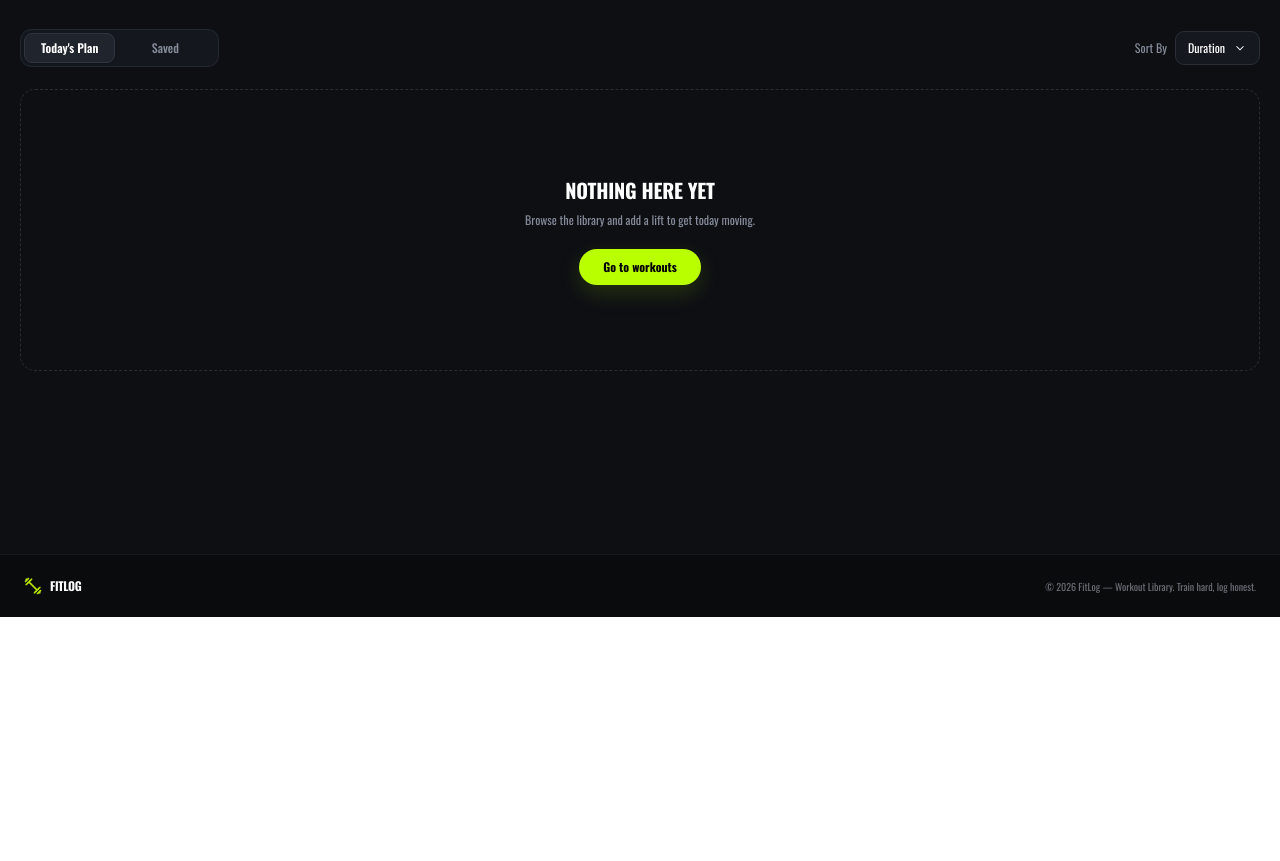
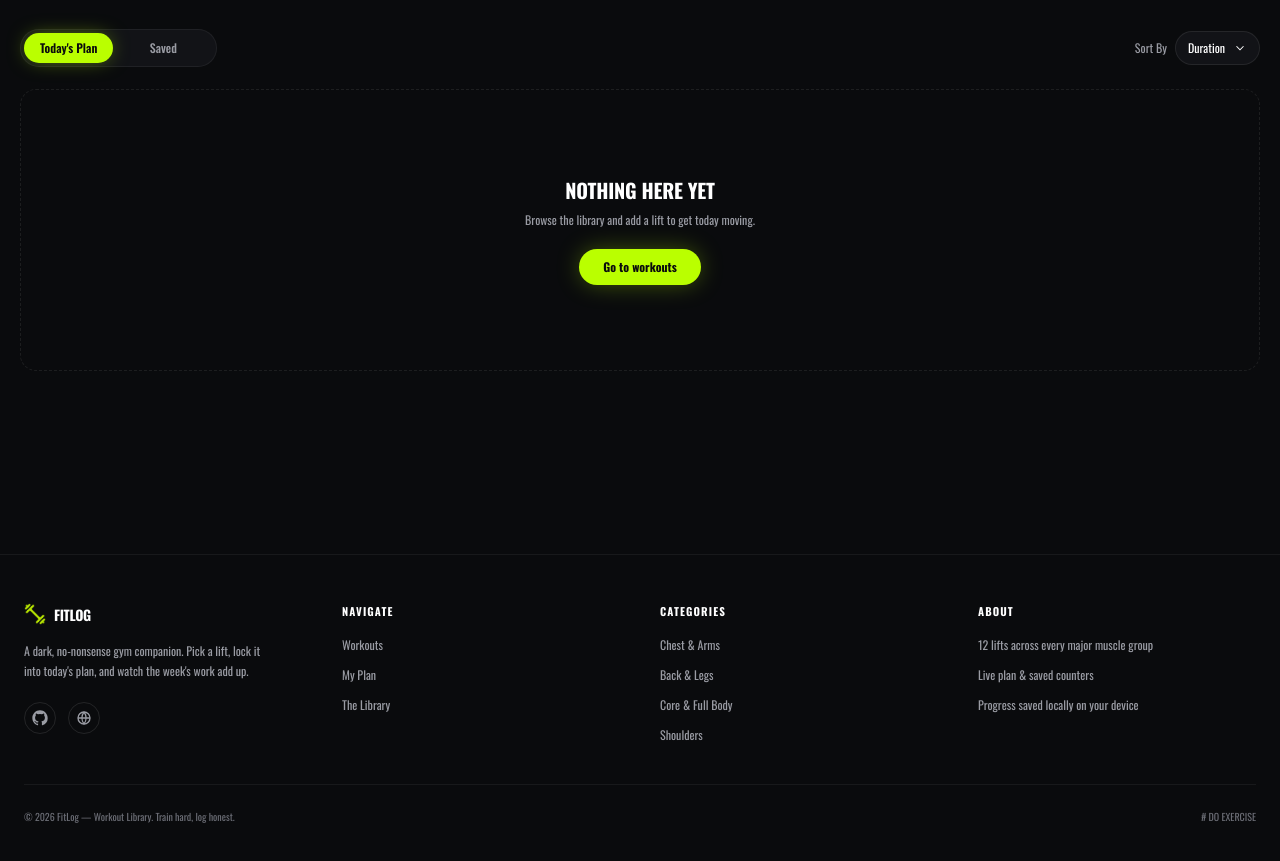
Before and after one commit to Hamim-200/A6_Fit_Log, a Next.js app: page /component/my-plan in a window 1280 px wide. Shown: the part 317-1178 px from the top of the page. Before the commit the page ends 934 px from the top, so only its background shows below. Built offline with nearby package versions, Linux system fonts and the light colour scheme.

Commit message:
problem solved

```diff
--- a/src/app/component/Footer.tsx
+++ b/src/app/component/Footer.tsx
@@ -1,28 +1,118 @@
 import Image from "next/image";
+import Link from "next/link";
 import logo from "../../app/assets/logo.png";
 
 const Footer = () => {
     return (
         <footer className="w-full border-t border-white/[0.06] bg-[#0a0b0d]">
-            <div className="mx-auto flex min-h-[62px] max-w-7xl items-center justify-between px-6">
+            <div className="mx-auto max-w-7xl px-6 py-12">
 
+                <div className="grid grid-cols-1 gap-10 sm:grid-cols-2 lg:grid-cols-4">
+
+                    <div className="lg:col-span-1">
                         <div className="flex items-center gap-2">
                             <Image
                                 src={logo}
                                 alt="FITLOG"
-                        width={18}
-                        height={18}
-                        className="h-[18px] w-[18px] object-contain opacity-90"
+                                width={22}
+                                height={22}
+                                className="h-[22px] w-[22px] object-contain opacity-90"
                             />
-
-                    <span className="text-[12px] font-bold tracking-tight text-white">
+                            <span className="text-[14px] font-bold tracking-tight text-white">
                                 FITLOG
                             </span>
                         </div>
 
+                        <p className="mt-4 max-w-[240px] text-[12px] leading-[1.7] text-[#9a9ca4]">
+                            A dark, no-nonsense gym companion. Pick a lift, lock it into
+                            today&apos;s plan, and watch the week&apos;s work add up.
+                        </p>
+
+                        <div className="mt-5 flex items-center gap-3">
+                            <a
+                                href="#"
+                                target="_blank"
+                                rel="noopener noreferrer"
+                                aria-label="GitHub"
+                                className="flex h-8 w-8 items-center justify-center rounded-full border border-white/[0.1] text-[#9a9ca4] transition-colors duration-200 hover:border-[#baff00] hover:text-[#baff00]"
+                            >
+                                <svg className="h-4 w-4" viewBox="0 0 24 24" fill="currentColor">
+                                    <path d="M12 .5C5.65.5.5 5.65.5 12c0 5.09 3.29 9.4 7.86 10.93.57.1.78-.25.78-.55 0-.27-.01-1-.02-1.96-3.2.7-3.88-1.54-3.88-1.54-.52-1.34-1.28-1.7-1.28-1.7-1.04-.72.08-.7.08-.7 1.15.08 1.76 1.19 1.76 1.19 1.03 1.76 2.7 1.25 3.36.96.1-.75.4-1.25.73-1.54-2.56-.29-5.26-1.28-5.26-5.7 0-1.26.45-2.29 1.19-3.1-.12-.29-.52-1.46.11-3.05 0 0 .97-.31 3.18 1.18a11 11 0 0 1 5.8 0c2.2-1.49 3.17-1.18 3.17-1.18.64 1.59.24 2.76.12 3.05.74.81 1.18 1.84 1.18 3.1 0 4.43-2.7 5.4-5.28 5.69.42.36.78 1.08.78 2.17 0 1.57-.01 2.83-.01 3.22 0 .3.2.66.79.55A10.52 10.52 0 0 0 23.5 12c0-6.35-5.15-11.5-11.5-11.5Z" />
+                                </svg>
+                            </a>
+
+                            <a
+                                href="#"
+                                target="_blank"
+                                rel="noopener noreferrer"
+                                aria-label="Live site"
+                                className="flex h-8 w-8 items-center justify-center rounded-full border border-white/[0.1] text-[#9a9ca4] transition-colors duration-200 hover:border-[#baff00] hover:text-[#baff00]"
+                            >
+                                <svg className="h-4 w-4" viewBox="0 0 24 24" fill="none" stroke="currentColor" strokeWidth="2">
+                                    <circle cx="12" cy="12" r="9" />
+                                    <path d="M3 12h18M12 3a15 15 0 0 1 0 18M12 3a15 15 0 0 0 0 18" />
+                                </svg>
+                            </a>
+                        </div>
+                    </div>
+
+                    <div>
+                        <h3 className="text-[11px] font-bold uppercase tracking-[0.1em] text-white">
+                            Navigate
+                        </h3>
+                        <ul className="mt-4 flex flex-col gap-3 text-[12px] text-[#9a9ca4]">
+                            <li>
+                                <Link href="/" className="transition-colors duration-200 hover:text-[#baff00]">
+                                    Workouts
+                                </Link>
+                            </li>
+                            <li>
+                                <Link href="/component/my-plan" className="transition-colors duration-200 hover:text-[#baff00]">
+                                    My Plan
+                                </Link>
+                            </li>
+                            <li>
+                                <Link href="/#library" className="transition-colors duration-200 hover:text-[#baff00]">
+                                    The Library
+                                </Link>
+                            </li>
+                        </ul>
+                    </div>
+
+                    <div>
+                        <h3 className="text-[11px] font-bold uppercase tracking-[0.1em] text-white">
+                            Categories
+                        </h3>
+                        <ul className="mt-4 flex flex-col gap-3 text-[12px] text-[#9a9ca4]">
+                            <li>Chest &amp; Arms</li>
+                            <li>Back &amp; Legs</li>
+                            <li>Core &amp; Full Body</li>
+                            <li>Shoulders</li>
+                        </ul>
+                    </div>
+
+                    <div>
+                        <h3 className="text-[11px] font-bold uppercase tracking-[0.1em] text-white">
+                            About
+                        </h3>
+                        <ul className="mt-4 flex flex-col gap-3 text-[12px] text-[#9a9ca4]">
+                            <li>12 lifts across every major muscle group</li>
+                            <li>Live plan &amp; saved counters</li>
+                            <li>Progress saved locally on your device</li>
+                        </ul>
+                    </div>
+
+                </div>
+
+                <div className="mt-10 flex flex-col items-center justify-between gap-4 border-t border-white/[0.06] pt-6 sm:flex-row">
                     <p className="text-[10px] text-[#6b6d75]">
                         © 2026 FitLog — Workout Library. Train hard, log honest.
                     </p>
+
+                    <p className="text-[10px] text-[#6b6d75]">
+                       # DO EXERCISE
+                    </p>
+                </div>
 
             </div>
         </footer>
--- a/src/app/component/TheLibrary/libCard.tsx
+++ b/src/app/component/TheLibrary/libCard.tsx
@@ -1,14 +1,12 @@
 import Image from "next/image";
+import { iData } from "../type";
 import Link from "next/link";
-
-import { iData } from "../type";
 
 const LibCard = (post: iData) => {
     return (
         <Link href={`/component/TheLibrary/${post.id}`}>
-      <div className="mx-auto w-full max-w-[532px] overflow-hidden rounded-lg border border-[#24262d] bg-[#15171c] transition duration-300 hover:border-[#baff00] hover:shadow-lg">
+            <div className=" container mx-auto overflow-hidden rounded-2xl border border-white/[0.06] bg-[#121317] transition-colors duration-200 hover:border-white/[0.1]">
 
-        {/* ================= IMAGE ================= */}
                 <div className="relative h-[290px] w-full">
                     <Image
                         src={post.image}
@@ -20,69 +18,61 @@ const LibCard = (post: iData) => {
                     />
                 </div>
 
-        {/* ================= CARD CONTENT ================= */}
                 <div className="px-8 py-8">
 
-          {/* ================= MUSCLE GROUPS ================= */}
                     <div className="mb-5 flex flex-wrap gap-2.5">
                         {post.muscleGroups.slice(0, 2).map((muscle) => (
                             <span
                                 key={muscle}
-                className="rounded-full bg-[#baff00] px-[14px] py-[6px] text-[14px] font-bold uppercase leading-none tracking-[0.5px] text-black"
-              >
+                                className="rounded-full bg-[#baff00] px-[14px] py-[6px] font-[family-name:var(--font-inter)] text-[14px] font-bold uppercase leading-none tracking-[0.5px] text-[#0a0b0d]">
                                 {muscle}
                             </span>
                         ))}
                     </div>
 
-          {/* ================= EXERCISE NAME ================= */}
-          <h2 className="text-[27px] font-bold uppercase leading-[1.1] tracking-[0.2px] text-white">
+                    <h2 className="font-[family-name:var(--font-oswald)] text-[27px] font-bold uppercase leading-[1.1] tracking-[0.2px] text-white">
                         {post.name}
                     </h2>
 
-          {/* ================= EQUIPMENT ================= */}
-          <p className="mt-2 text-[16px] font-normal leading-6 text-[#9a9da6]">
+                    <p className="mt-2 font-[family-name:var(--font-inter)] text-[16px] font-normal leading-6 text-[#9a9ca4]">
                         {post.equipment}
                     </p>
 
-          {/* ================= DIVIDER ================= */}
-          <div className="my-5 h-px w-full bg-[#25282e]" />
+                    <div className="my-5 h-px w-full bg-white/[0.06]" />
 
-          {/* ================= STATS ================= */}
                     <div className="flex items-center gap-6">
 
-            {/* Duration */}
                         <div className="flex items-center gap-2">
-              <span className="text-[19px] text-[#9a9da6]">
+                            <span className="text-[19px] text-[#9a9ca4]">
                                 ◷
                             </span>
 
-              <span className="text-[15px] text-[#9a9da6]">
+                            <span className="font-[family-name:var(--font-inter)] text-[15px] text-[#9a9ca4]">
                                 {post.duration} min
                             </span>
                         </div>
 
-            {/* Calories */}
                         <div className="flex items-center gap-2">
-              <span className="text-[18px] text-[#9a9da6]">
+                            <span className="text-[18px] text-[#9a9ca4]">
                                 ♥
                             </span>
 
-              <span className="text-[15px] text-[#9a9da6]">
+                            <span className="font-[family-name:var(--font-inter)] text-[15px] text-[#9a9ca4]">
                                 {post.caloriesBurned} kcal
                             </span>
                         </div>
 
-            {/* Rating */}
                         <div className="flex items-center gap-2">
-              <span className="text-[19px] text-[#9a9da6]">
+                            <span className="text-[19px] text-[#9a9ca4]">
                                 ☆
                             </span>
 
-              <span className="text-[15px] text-[#9a9da6]">
+                            <span
+                                className="font-[family-name:var(--font-inter)] text-[15px] text-[#9a9ca4]">
                                 {post.rating}
                             </span>
                         </div>
+
                     </div>
                 </div>
             </div>
--- a/src/app/component/TheLibrary/library.tsx
+++ b/src/app/component/TheLibrary/library.tsx
@@ -8,23 +8,24 @@ const Library = async () => {
     const posts: iData[] = await data.json();
 
     return (
-        <div className="min-h-screen bg-[#0b0c0f]">
+        <div id="library" className="min-h-screen bg-[#0a0b0d]">
 
-            {/* ================= HEaD ================= */}
-            <div className="min-h-[78px] w-full border-l-4 border-[#15171b] bg-[#0b0c0f] px-[14px] py-[22px]">
-                <h1 className="font-[family-name:var(--font-oswald)] text-[20px] font-bold uppercase leading-[20px] text-white">
-                    THE LIBRARY
+            <div className="mx-auto max-w-7xl px-6 pb-2 pt-10">
+                <p className="mb-2 text-[10px] font-bold uppercase tracking-[0.12em] text-[#baff00]">
+                    Twelve Lifts
+                </p>
+
+                <h1 className="font-[family-name:var(--font-oswald)] text-3xl font-bold uppercase leading-tight text-white sm:text-4xl">
+                    The Library
                 </h1>
 
-                <p className="font-[family-name:var(--font-inter)] text-[9px] leading-[12px] text-[#777b84]">
+                <p className="font-[family-name:var(--font-inter)] mt-2 text-[13px] text-[#9a9ca4]">
                     Twelve lifts covering every major muscle group.
                 </p>
             </div>
 
-            {/* ================= CARD================= */}
-
             <Suspense fallback={<Loading />}>
-                <div className="grid grid-cols-1 gap-6 p-5 sm:grid-cols-2 lg:grid-cols-3">
+                <div className="mx-auto grid max-w-7xl grid-cols-1 gap-6 px-6 py-8 sm:grid-cols-2 lg:grid-cols-3">
                     {posts.map((post) => (
                         <LibCard key={post.id} {...post} />
                     ))}
--- a/src/app/component/my-plan/page.tsx
+++ b/src/app/component/my-plan/page.tsx
@@ -16,7 +16,6 @@ const MyPlan = () => {
 
     const activeList = activeTab === 'plan' ? myPlan : saved;
 
-    // Sort list`sortBy`
     const sortedList = [...activeList].sort((a, b) => {
         if (sortBy === 'duration') return b.duration - a.duration;
         if (sortBy === 'rating') return b.rating - a.rating;
@@ -28,29 +27,27 @@ const MyPlan = () => {
     const totalCalories = activeList.reduce((acc, curr) => acc + curr.caloriesBurned, 0);
 
     return (
-        <main className="min-h-screen bg-[#0d0f13] px-5 py-9 text-white">
+        <main className="min-h-screen bg-[#0a0b0d] px-5 py-9 text-white">
 
-            <div className="w-full">
+            <div className=" container mx-auto">
 
-                {/* ================= HEADER ================= */}
                 <div className="mb-6">
                     <h1 className="text-[26px] font-extrabold uppercase tracking-[-0.5px]">
                         MY PLAN
                     </h1>
 
-                    <p className="mt-1 text-[13px] text-[#858b99]">
+                    <p className="mt-1 text-[13px] text-[#9a9ca4]">
                         Cap of five lifts for today. Finish them, then load more.
                     </p>
                 </div>
 
-                {/* ================= STATS CARD ================= */}
-                <div className="mb-[30px] w-full rounded-[16px] border border-[#242832] bg-[#13161c] px-5 py-[30px]">
+                <div className="mb-[30px] w-full rounded-2xl border border-white/[0.06] bg-[#121317] px-5 py-[30px]">
                     <div className="grid grid-cols-1 md:grid-cols-3">
 
 
 
-                        <div className="px-1 md:border-r md:border-[#20242c] md:pr-7">
-                            <p className="mb-1 text-[12px] text-[#858b99]">
+                        <div className="px-1 md:border-r md:border-white/[0.06] md:pr-7">
+                            <p className="mb-1 text-[12px] text-[#9a9ca4]">
                                 Exercises
                             </p>
 
@@ -59,14 +56,8 @@ const MyPlan = () => {
                             </p>
                         </div>
 
-
-
-
-                        {/* Minits */}
-
-
-                        <div className="mt-6 px-1 md:mt-0 md:px-7 md:border-r md:border-[#20242c]">
-                            <p className="mb-1 text-[12px] text-[#858b99]">
+                        <div className="mt-6 px-1 md:mt-0 md:px-7 md:border-r md:border-white/[0.06]">
+                            <p className="mb-1 text-[12px] text-[#9a9ca4]">
                                 Minutes
                             </p>
 
@@ -75,11 +66,8 @@ const MyPlan = () => {
                             </p>
                         </div>
 
-
-                        {/* Calori */}
-
                         <div className="mt-6 px-1 md:mt-0 md:pl-7">
-                            <p className="mb-1 text-[12px] text-[#858b99]">
+                            <p className="mb-1 text-[12px] text-[#9a9ca4]">
                                 Calories
                             </p>
 
@@ -91,35 +79,31 @@ const MyPlan = () => {
                     </div>
                 </div>
 
-
                 <div className="mb-[22px] flex flex-col justify-between gap-4 sm:flex-row sm:items-center">
 
-                    {/* Tabs */}
-                    <div className="flex h-[38px] w-fit items-center rounded-[11px] border border-[#242832] bg-[#14171d] p-[3px]">
+                    <div className="flex h-[38px] w-fit items-center rounded-full border border-white/[0.06] bg-[#121317] p-[3px]">
 
-                        <button onClick={() => setActiveTab('plan')} className={`h-[30px] rounded-[8px] px-4 text-[12px] font-medium transition ${activeTab === 'plan' ? 'border border-[#30353e] bg-[#20242c] font-semibold text-white shadow-sm' : 'text-[#858b99] hover:text-white'}`}>
+                        <button onClick={() => setActiveTab('plan')} className={`h-[30px] rounded-full px-4 text-[12px] font-medium transition ${activeTab === 'plan' ? 'bg-[#baff00] font-semibold text-[#0a0b0d] shadow-[0_0_20px_-4px_rgba(186,255,0,0.5)]' : 'text-[#9a9ca4] hover:text-white'}`}>
                             Today&apos;s Plan
                         </button>
 
-                        <button onClick={() => setActiveTab('saved')} className={`h-[30px] min-w-[100px] rounded-[8px] px-4 text-[12px] font-medium transition ${activeTab === 'saved' ? 'border border-[#30353e] bg-[#20242c] font-semibold text-white shadow-sm' : 'text-[#858b99] hover:text-white'}`}>
+                        <button onClick={() => setActiveTab('saved')} className={`h-[30px] min-w-[100px] rounded-full px-4 text-[12px] font-medium transition ${activeTab === 'saved' ? 'bg-[#baff00] font-semibold text-[#0a0b0d] shadow-[0_0_20px_-4px_rgba(186,255,0,0.5)]' : 'text-[#9a9ca4] hover:text-white'}`}>
                             Saved
                         </button>
                     </div>
-
-                    {/* Sort */}
                     <div className="flex items-center gap-2">
-                        <span className="text-[12px] text-[#858b99]">
+                        <span className="text-[12px] text-[#9a9ca4]">
                             Sort By
                         </span>
 
                         <div className="dropdown dropdown-end">
-                            <button tabIndex={0} className="flex h-[34px] items-center gap-2 rounded-[9px] border border-[#292e37] bg-[#15181e] px-3 text-[12px] text-white transition hover:border-[#3a404b]">
+                            <button tabIndex={0} className="flex h-[34px] items-center gap-2 rounded-full border border-white/[0.08] bg-[#121317] px-3 text-[12px] text-white transition hover:border-white/[0.16]">
                                 {sortBy === 'duration' ? 'Duration' : sortBy === 'calories' ? 'Calories' : 'Rating'}
                                 <svg width="14" height="14" viewBox="0 0 24 24" fill="none" stroke="currentColor" strokeWidth="1.8">
                                     <path d="m6 9 6 6 6-6" />
                                 </svg>
                             </button>
-                            <ul tabIndex={0} className="dropdown-content menu p-2 shadow bg-[#15181e] border border-[#292e37] rounded-box w-32 mt-2 z-[1]">
+                            <ul tabIndex={0} className="dropdown-content menu p-2 shadow bg-[#121317] border border-white/[0.08] rounded-box w-32 mt-2 z-[1]">
                                 <li><button onClick={() => setSortBy('duration')} className="text-white hover:text-[#baff00] text-[12px]">Duration</button></li>
                                 <li><button onClick={() => setSortBy('calories')} className="text-white hover:text-[#baff00] text-[12px]">Calories</button></li>
                                 <li><button onClick={() => setSortBy('rating')} className="text-white hover:text-[#baff00] text-[12px]">Rating</button></li>
@@ -128,12 +112,6 @@ const MyPlan = () => {
                     </div>
 
                 </div>
-
-
-
-
-                {/* ================= EMPTY SEction -- content ================= */}
-
 
                 {sortedList.length > 0 ? (
                     <div className="flex flex-col gap-4">
@@ -152,16 +130,16 @@ const MyPlan = () => {
                         ))}
                     </div>
                 ) : (
-                    <div className="flex min-h-[282px] w-full items-center justify-center rounded-[15px] border border-dashed border-[#292d35] bg-[#0d0f13]">
+                    <div className="flex min-h-[282px] w-full items-center justify-center rounded-2xl border border-dashed border-white/[0.08] bg-[#0a0b0d]">
                         <div className="flex flex-col items-center text-center">
                             <h2 className="text-[20px] font-extrabold uppercase tracking-[-0.2px]">
                                 NOTHING HERE YET
                             </h2>
-                            <p className="mt-1.5 text-[12px] text-[#858b99]">
+                            <p className="mt-1.5 text-[12px] text-[#9a9ca4]">
                                 Browse the library and add a lift to get today moving.
                             </p>
                             <Link href="/">
-                                <button className="mt-5 h-[36px] rounded-full bg-[#baff00] px-6 text-[12px] font-bold text-black shadow-[0_8px_22px_rgba(186,255,0,0.15)] transition duration-200 hover:scale-[1.02] hover:bg-[#c5ff24]">
+                                <button className="mt-5 h-[36px] rounded-full bg-[#baff00] px-6 text-[12px] font-bold text-[#0a0b0d] shadow-[0_0_24px_-2px_rgba(186,255,0,0.35)] transition duration-200 hover:scale-[1.02] hover:bg-[#c9ff33]">
                                     Go to workouts
                                 </button>
                             </Link>
--- a/src/app/layout.tsx
+++ b/src/app/layout.tsx
@@ -6,8 +6,8 @@ import NavBar from "./component/NavBar";
 import Footer from "./component/Footer";
 import UserContextProvider from "./component/User Context/UserContext";
 
-import { ToastContainer } from "react-toastify";
-import "react-toastify/dist/ReactToastify.css";
+import { ToastContainer } from 'react-toastify';
+import 'react-toastify/dist/ReactToastify.css';
 
 const oswald = Oswald({
   subsets: ["latin"],
```
Also changed, not shown: src/app/component/TheLibrary/[libraryId]/page.tsx (+0 -7 lines), 1 other file (tests, documents, lock files or other folders). Lines whose indentation alone changed are shown as unchanged.
